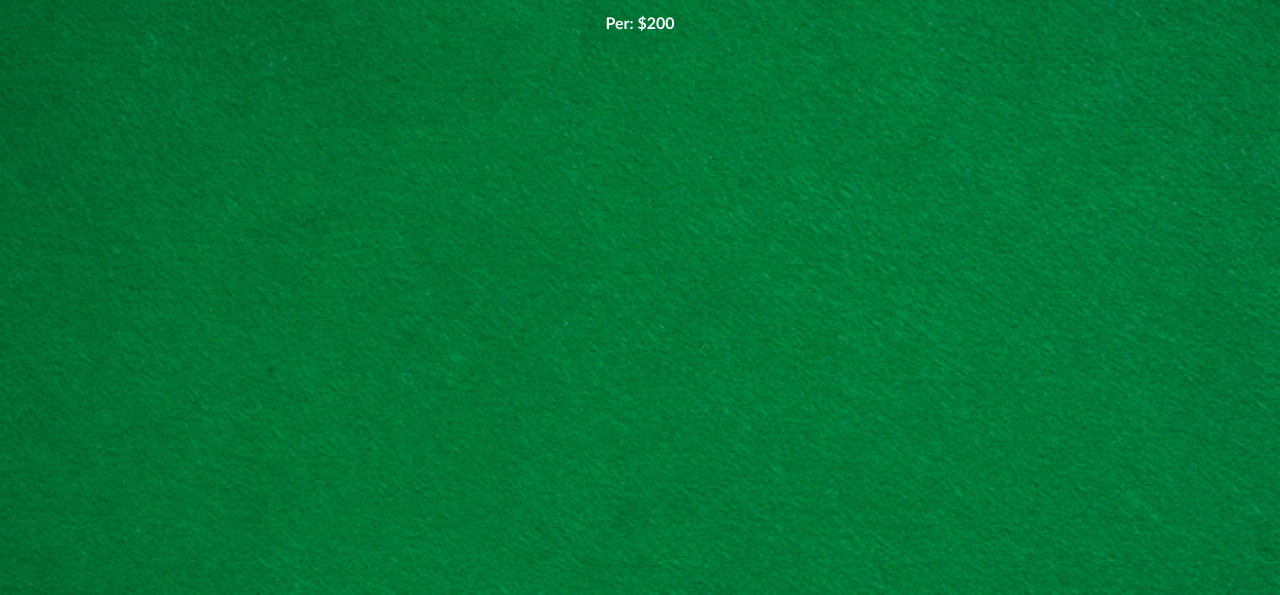
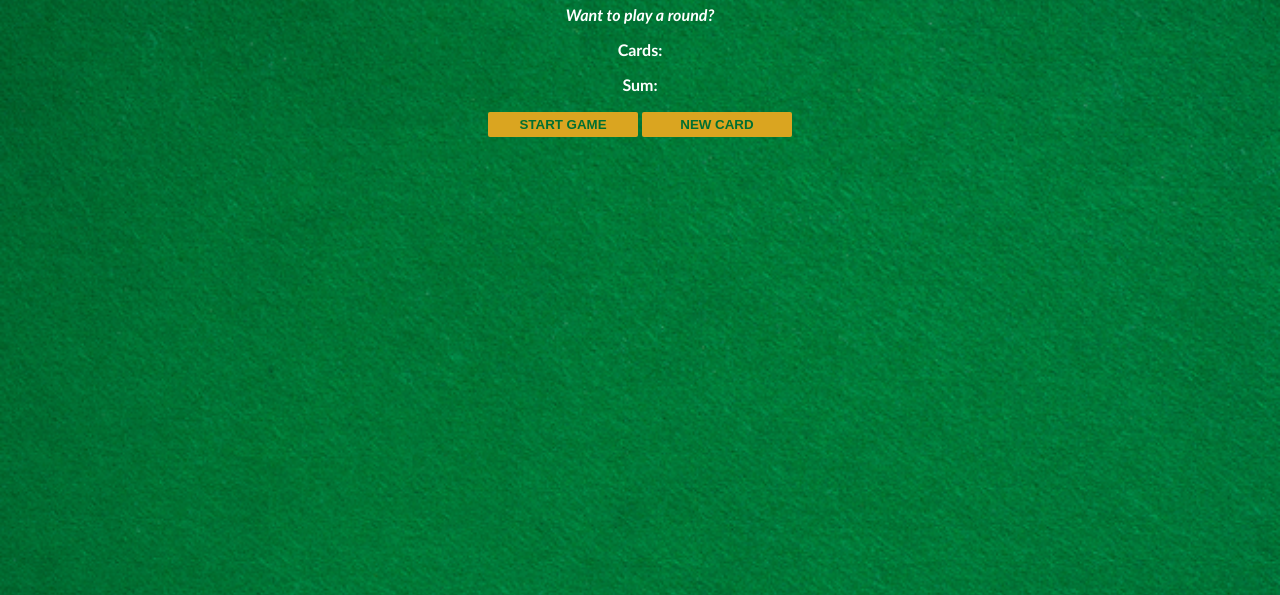
Before and after one commit to arashad26/blackjack-game, a website built with Vite: page index.html in a window 1280 px wide. Shown: the part 205-800 px from the top of the page. Built offline with nearby package versions, Linux system fonts and the light colour scheme.

Commit message:
modification

```diff
--- a/index.css
+++ b/index.css
@@ -5,6 +5,7 @@ body {
     font-weight: bold;
     color: white;
     text-align: center;
+    margin-top: 150px;
 }
 
 h1 {
--- a/index.html
+++ b/index.html
@@ -9,7 +9,7 @@
         <p id="sum-el">Sum:</p>
         <button onclick="startGame()">START GAME</button>
         <button onclick="newCard()">NEW CARD</button>
-        <p id="player-el"></p>
+        <!-- <p id="player-el"></p> -->
         <script src="index.js"></script>
     </body>
 </html>
--- a/index.js
+++ b/index.js
@@ -1,7 +1,7 @@
-let player = {
-    name: "Per",
-    chips: 200
-}
+// let player = {
+//     name: "Per",
+//     chips: 200
+// }
 
 let cards = []
 let sum = 0
@@ -11,9 +11,9 @@ let message = ""
 let messageEl = document.getElementById("message-el")
 let sumEl = document.getElementById("sum-el")
 let cardsEl = document.getElementById("cards-el")
-let playerEl = document.getElementById("player-el")
+// let playerEl = document.getElementById("player-el")
 
-playerEl.textContent = player.name + ": $" + player.chips
+// playerEl.textContent = player.name + ": $" + player.chips
 
 function getRandomCard() {
     let randomNumber = Math.floor( Math.random()*13 ) + 1
```
